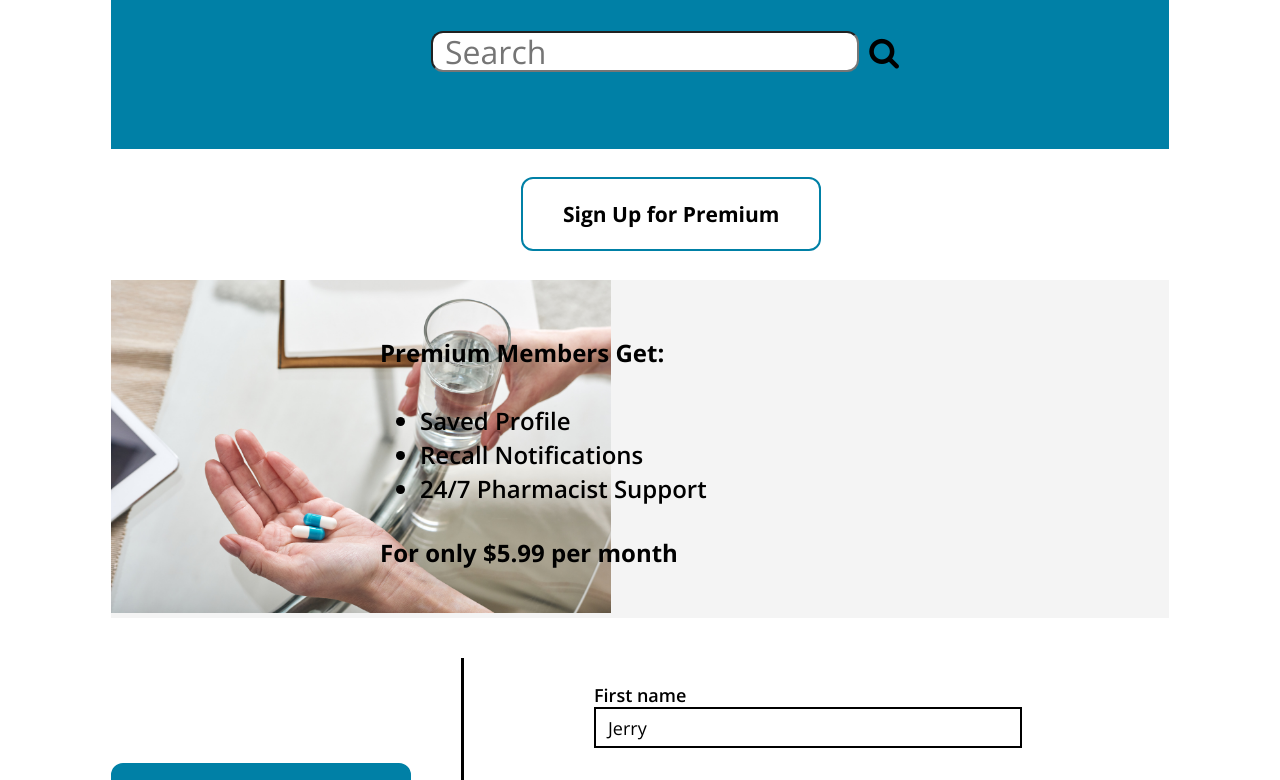
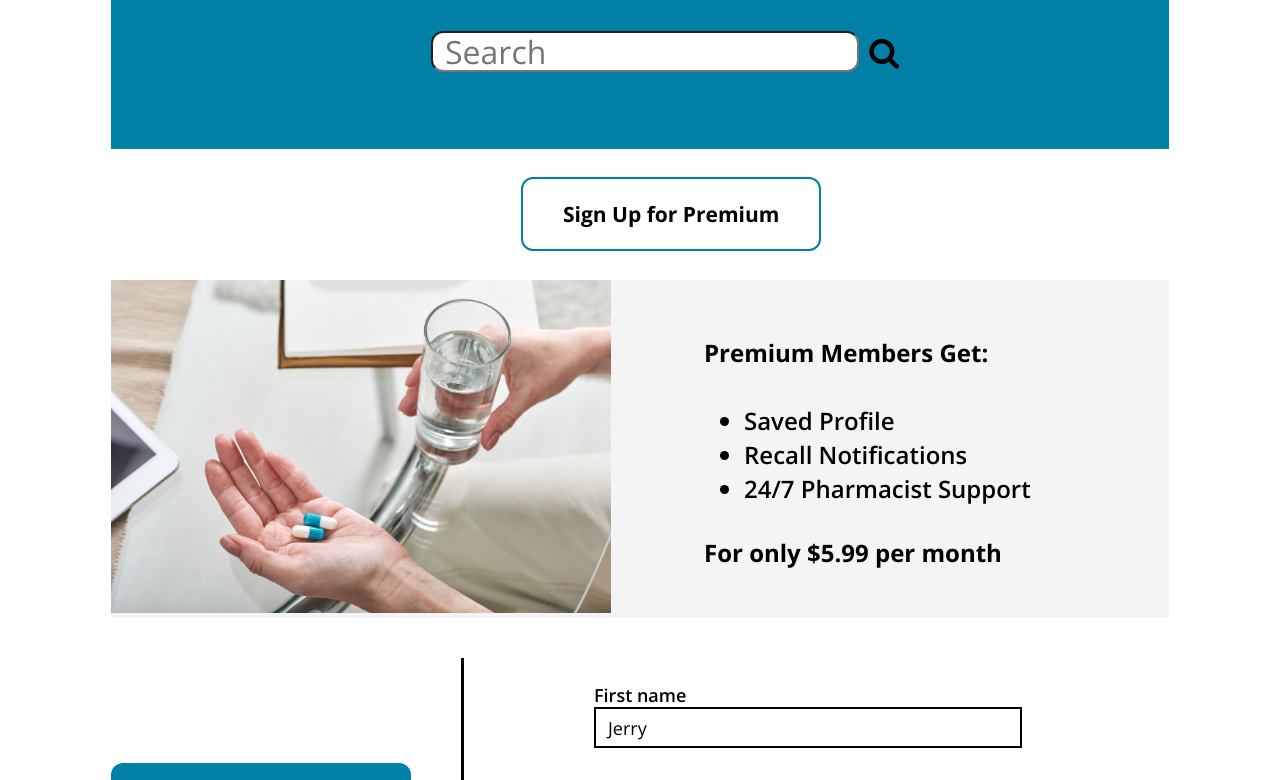
Before and after one commit to brinatruong/Project_Pharmly, a plain HTML site: page signup.html in a window 1280 px wide. Shown: the part 320-1100 px from the top of the page. Drawn offline with nearby package versions, Linux system fonts and the light colour scheme.

Commit message:
Update style.css

```diff
--- a/css/style.css
+++ b/css/style.css
@@ -173,7 +173,7 @@ p5 {
     font-size: 18px;
     line-height: 24px;
     position: absolute;
-    right: 600px;
+    right: 30%;
 }
 .FoodDrug {
     display: inline-block;
@@ -218,7 +218,8 @@ p5 {
     font-weight: 600;
     line-height: 34px;
     position: absolute;
-    right: 450px;
+    right: 45%;
+    left: 55%
 }
 .signUp-header {
     background-color: #F4F4F4;
```
